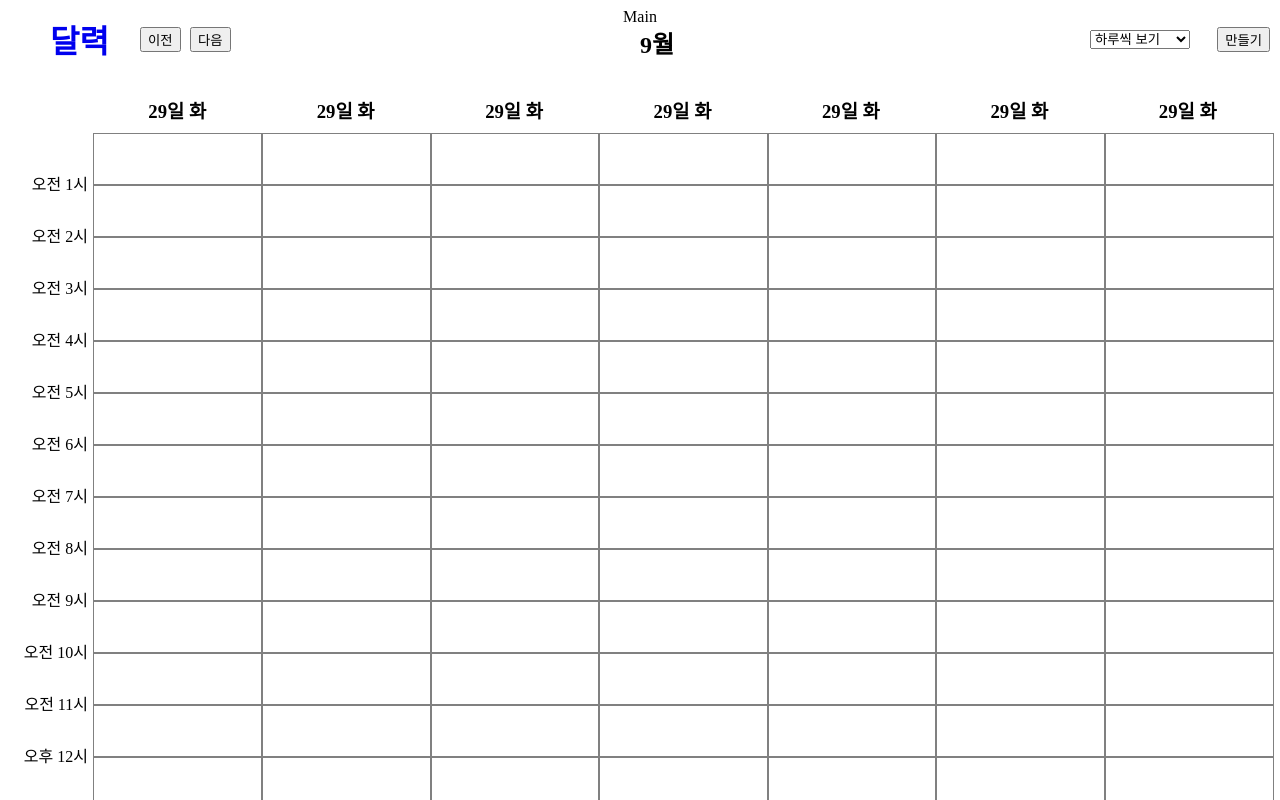
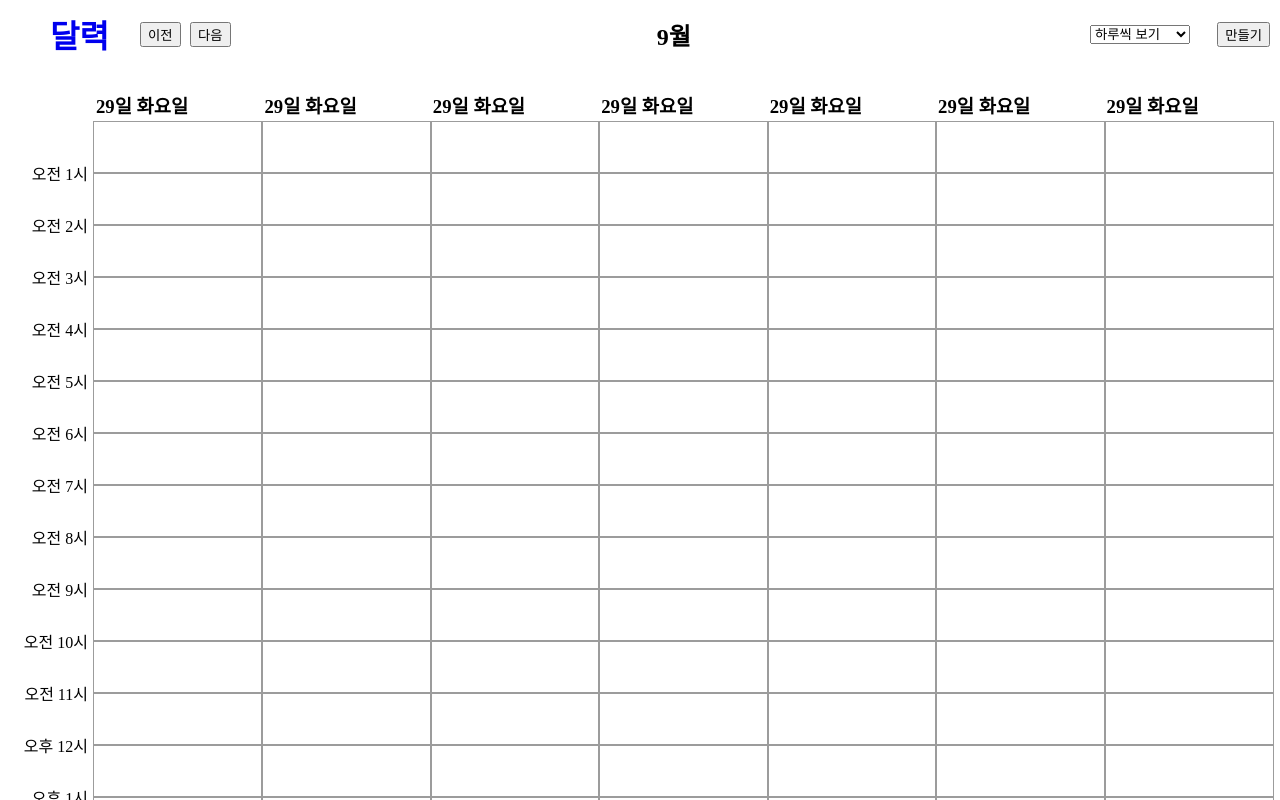
Before and after one commit to Ha-Young/Calendar-FrontEnd, a React (Create React App) app: page /calendar in a window 1280 px wide. Shown: the top 800 px of the page. Built offline with nearby package versions, Linux system fonts and the light colour scheme; no server answers.

Commit message:
basic css

```diff
--- a/src/components/App/App.js
+++ b/src/components/App/App.js
@@ -4,7 +4,7 @@ import { Route, Switch } from 'react-router-dom';
 // Do your own research about CSS Modules.
 // For example, what is it? what are benefits?
 import styles from './App.module.css';
-import Header from '../Header/Header';
+import Header from '../AppHeader/AppHeader';
 import { saveSampleData } from '../../utils/api';
 import Calendar from '../Calendar/Calendar';
 
--- a/src/components/Header/Header.js
+++ b/src/components/AppHeader/AppHeader.js
@@ -1,6 +1,6 @@
 import React from 'react';
 import { Link } from 'react-router-dom';
-import styles from './Header.module.css';
+import styles from './AppHeader.module.css';
 
 // TODO: Create your own header.
 export default function Header() {
--- a/src/components/Header/Header.module.css
+++ b/src/components/AppHeader/AppHeader.module.css
@@ -4,6 +4,7 @@
   height: 60px;
   top: 0;
   display: flex;
+  background-color: white;
 }
 
 .title {
@@ -14,32 +15,37 @@
 
 .previous {
   position: fixed;
-  top: 27px;
+  top: 22px;
   left: 140px;
 }
 
 .next {
   position: fixed;
-  top: 27px;
+  top: 22px;
   left: 190px;
 }
 
 .month {
   position: fixed;
-  top: 5px;
-  left: 50%;
+  left: 51.3%;
+  margin-block-start: 0.7em;
+  margin-block-end: 0.7em;
 }
 
 select {
   position: fixed;
-  top: 30px;
+  top: 25px;
   right: 90px;
 }
 
 .create {
   position: fixed;
-  top: 27px;
+  top: 22px;
   right: 10px;
+}
+
+h1 {
+  margin-block-start: 0.5em;
 }
 
 h1,
--- a/src/components/Calendar/Calendar.module.css
+++ b/src/components/Calendar/Calendar.module.css
@@ -1,5 +1,5 @@
 .container {
   display: flex;
   width: 100%;
-  margin-top: 70px;
+  margin-top: 65px;
 }
--- a/src/components/Calendar/Day/Day.js
+++ b/src/components/Calendar/Day/Day.js
@@ -7,9 +7,10 @@ export default function Day() {
 
   return (
     <div className={styles.Day}>
-      <h3>
-        {"29일 화"}
+      <h3 className={styles.calendarHeader}>
+        {"29일 화요일"}
       </h3>
+      <div className={styles.calendarBody}>
         {
           TIME.map(time => {
             return (
@@ -18,5 +19,7 @@ export default function Day() {
           })
         }
       </div>
+
+    </div>
   );
 }
--- a/src/components/Calendar/Day/Day.module.css
+++ b/src/components/Calendar/Day/Day.module.css
@@ -2,6 +2,13 @@
   width: 100%;
 }
 
-h3 {
-  margin: 0 auto 10px auto;
+.calendarHeader {
+  position: fixed;
+  margin-block-start: 0;
+  margin-inline-start: 3px;
+  background-color: white;
 }
+
+.calendarBody {
+  margin-top: 30px;
+}
--- a/src/components/Calendar/Day/Hour/Hour.module.css
+++ b/src/components/Calendar/Day/Hour/Hour.module.css
@@ -1,5 +1,5 @@
 .Hour {
   width: 100%;
   height: 50px;
-  border: 1px solid gray;
+  border: 1px solid rgb(156, 156, 156);
 }
--- a/src/components/Calendar/TimeBar/TimeBar.module.css
+++ b/src/components/Calendar/TimeBar/TimeBar.module.css
@@ -1,7 +1,7 @@
 ul {
   min-width: 80px;
   text-align: right;
-  margin-top: 75px;
+  margin-top: 70px;
   margin-right: 5px;
   list-style-type: none;
   padding-inline-start: 0px;
```
Lines whose indentation alone changed are shown as unchanged.
